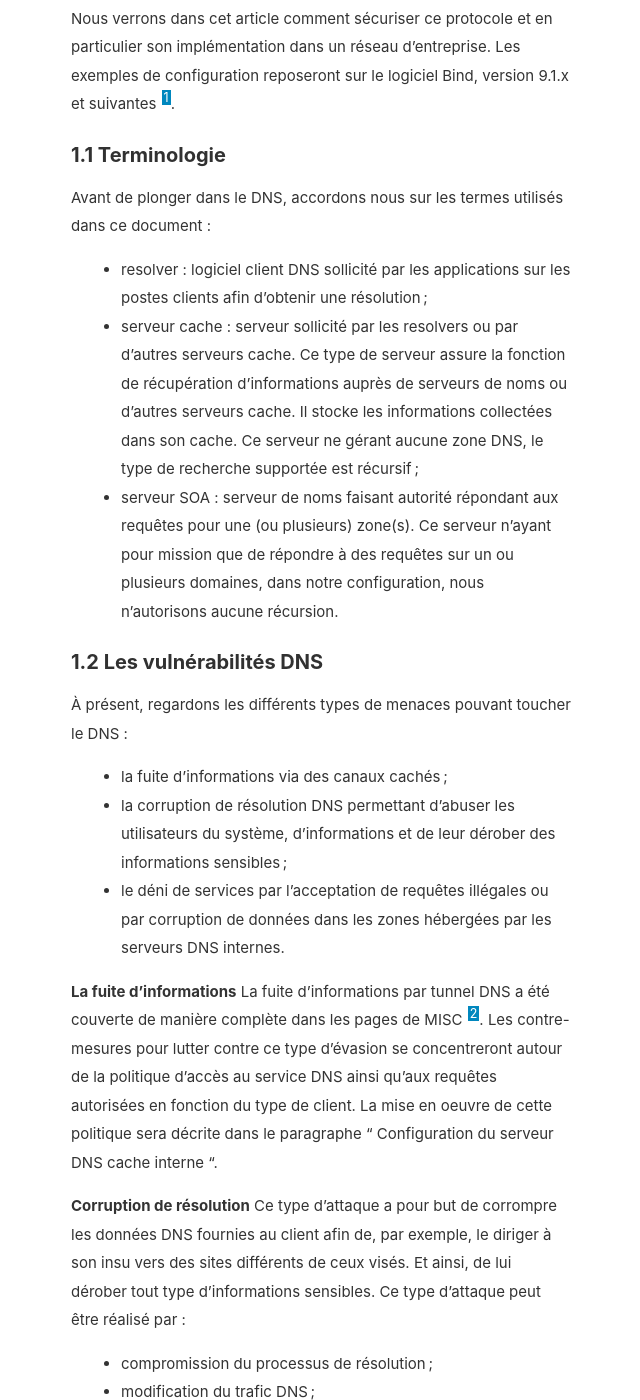
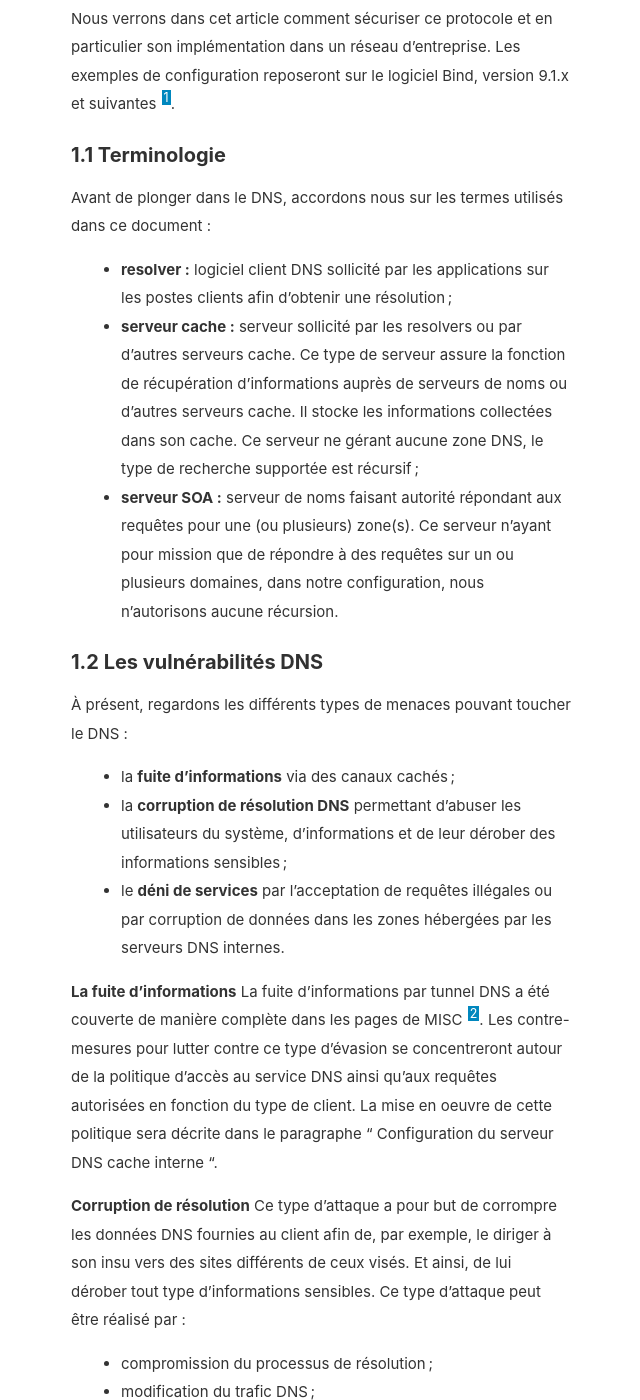
Before and after one commit to cbrocas/blog, a Jekyll site: the page built from _posts/2006-06-22-De-la-securite-d-une-architecture-dns-d-entreprise.md, in a window 1280 px wide and 1400 px high, scrolled down 957 px. Shown: the whole window, without its empty margins (319-959 px from the left). Built offline with Jekyll 4.4.1, drawn with Linux system fonts in a browser that asks for light colours; some of the changed text lies outside the part shown.

````diff
--- a/_posts/2006-06-22-De-la-securite-d-une-architecture-dns-d-entreprise.md
+++ b/_posts/2006-06-22-De-la-securite-d-une-architecture-dns-d-entreprise.md
@@ -15,15 +15,15 @@ Nous verrons dans cet article comment sécuriser ce protocole et en particulier
 
 ### 1.1 Terminologie
 Avant de plonger dans le DNS, accordons nous sur les termes utilisés dans ce document :
-* resolver : logiciel client DNS sollicité par les applications sur les postes clients afin d’obtenir une résolution ;
-* serveur cache : serveur sollicité par les resolvers ou par d’autres serveurs cache. Ce type de serveur assure la fonction de récupération d’informations auprès de serveurs de noms ou d’autres serveurs cache. Il stocke les informations collectées dans son cache. Ce serveur ne gérant aucune zone DNS, le type de recherche supportée est récursif ;
-* serveur SOA : serveur de noms faisant autorité répondant aux requêtes pour une (ou plusieurs) zone(s). Ce serveur n’ayant pour mission que de répondre à des requêtes sur un ou plusieurs domaines, dans notre configuration, nous n’autorisons aucune récursion.
+* **resolver :** logiciel client DNS sollicité par les applications sur les postes clients afin d’obtenir une résolution ;
+* **serveur cache :** serveur sollicité par les resolvers ou par d’autres serveurs cache. Ce type de serveur assure la fonction de récupération d’informations auprès de serveurs de noms ou d’autres serveurs cache. Il stocke les informations collectées dans son cache. Ce serveur ne gérant aucune zone DNS, le type de recherche supportée est récursif ;
+* **serveur SOA :** serveur de noms faisant autorité répondant aux requêtes pour une (ou plusieurs) zone(s). Ce serveur n’ayant pour mission que de répondre à des requêtes sur un ou plusieurs domaines, dans notre configuration, nous n’autorisons aucune récursion.
 
 ### 1.2 Les vulnérabilités DNS
 À présent, regardons les différents types de menaces pouvant toucher le DNS :
-* la fuite d’informations via des canaux cachés ;
-* la corruption de résolution DNS permettant d’abuser les utilisateurs du système, d’informations et de leur dérober des informations sensibles ;
-* le déni de services par l’acceptation de requêtes illégales ou par corruption de données dans les zones hébergées par les serveurs DNS internes.
+* la **fuite d’informations** via des canaux cachés ;
+* la **corruption de résolution DNS** permettant d’abuser les utilisateurs du système, d’informations et de leur dérober des informations sensibles ;
+* le **déni de services** par l’acceptation de requêtes illégales ou par corruption de données dans les zones hébergées par les serveurs DNS internes.
 
 **La fuite d’informations**
 La fuite d’informations par tunnel DNS a été couverte de manière complète dans les pages de MISC [^1]. Les contre-mesures pour lutter contre ce type d’évasion se concentreront autour de la politique d’accès au service DNS ainsi qu’aux requêtes autorisées en fonction du type de client. La mise en oeuvre de cette politique sera décrite dans le paragraphe " Configuration du serveur DNS cache interne ".
@@ -51,15 +51,15 @@ Le déni de services distribué est une menace commune à tous les protocoles TC
 
 Pour maitriser au mieux le DNS et son utilisation, nous fixons les règles suivantes :
 * Aucune machine du réseau interne ne peut accèder à l’internet. Elles utilisent toutes un proxy HTTP pour le web ou un relais SMTP pour la messagerie;
-* Aucune machine ne peut donc résoudre autre chose que le domaine mondomaine.fr.
+* Aucune machine ne peut donc résoudre autre chose que le domaine `mondomaine.fr`.
 Cela permet d’être sûr de pouvoir déployer une politique de sécurité maitrisable.
 
 ### 2.1 Les serveurs DNS et leur rôle
 La base pour fixer une politique de résolution est donc de définir un périmètre et des règles d’accès :
-* Un serveur DNS cache interne assure la résolution de tout type de requête issue d’une machine du réseau interne ;
-* Un serveur DNS SOA assure la gestion du domaine de l’entreprise pour le réseau interne de l’entreprise. Ce serveur ne peut être sollicité que par le serveur de résolution ;
-* Un serveur DNS cache en DMZ assure la résolution des requêtes sur les noms internet issues du serveur DNS cache interne ;
-* Un serveur DNS SOA externe assure la gestion du domaine de l’entreprise pour les macines de l’internet. Ce serveur sera sollicitable par toute machine sur l’internet.
+* Un **serveur DNS cache interne** assure la résolution de tout type de requête issue d’une machine du réseau interne ;
+* Un **serveur DNS SOA** assure la gestion du domaine de l’entreprise pour le réseau interne de l’entreprise. Ce serveur ne peut être sollicité que par le serveur de résolution ;
+* Un **serveur DNS cache en DMZ** assure la résolution des requêtes sur les noms internet issues du serveur DNS cache interne ;
+* Un **serveur DNS SOA externe** assure la gestion du domaine de l’entreprise pour les macines de l’internet. Ce serveur sera sollicitable par toute machine sur l’internet.
 
 ![archi dns](/assets/articles/archi-dns/archi.png)
 
@@ -82,7 +82,7 @@ Et bien, la première attaque DNS est d’éviter toute requête DNS ! En effe
 
 Par exemple sous un système Microsoft Windows, le processus de résolution suit les étapes suivantes :
 * vérification si on demande la résolution du propre nom de la machine ;
-* présence du nom dans le fichier hosts (%Systemroot%\System32\Drives\Etc\hosts) ;
+* présence du nom dans le fichier hosts (`%Systemroot%\System32\Drives\Etc\hosts`) ;
 * DNS ;
 * WINS ;
 * broadcast réseaux ;
@@ -90,19 +90,19 @@ Par exemple sous un système Microsoft Windows, le processus de résolution suit
 
 Ainsi, si vous modifier le contenu du fichier hosts, la chaîne de résolution DNS est corrompue. Toute la politique de sécurité DNS est déjà réduite à néant !
 
-Cette méthode est utilisée par exemple par les vers de la lignée MYTOB [^2] qui font ainsi pointer des sites de type symantec.com ou update.symantec.com vers 127.0.0.1 et empêcher ainsi toute mise à jour de l’antivirus.
+Cette méthode est utilisée par exemple par les vers de la lignée MYTOB [^2] qui font ainsi pointer des sites de type `symantec.com` ou `update.symantec.com` vers `127.0.0.1` et empêcher ainsi toute mise à jour de l’antivirus.
 
 La solution est donc de s’assurer que les utilisateurs n’ont pas les droits administrateur et donc ne peuvent exécuter de processus pouvant modifier le fichier hosts. Idem pour ce qui est de l’accès aux paramètres DNS.
 
 ### 3.2 Configuration du serveur DNS cache interne
-Une fois que le poste client nous semble correctement configuré, voyons la configuration du serveur de cache interne. Dans notre exemple, les machines du réseau interne sont dans le réseau 10.1.0.0/16 et le serveur cache interne a l’adresse 10.1.255.4.
+Une fois que le poste client nous semble correctement configuré, voyons la configuration du serveur de cache interne. Dans notre exemple, les machines du réseau interne sont dans le réseau `10.1.0.0/16` et le serveur cache interne a l’adresse `10.1.255.4`.
 
 **Les vues sous Bind**
 
 Nos besoins nous conduiront dans le paragraphe suivant à vouloir faire varier les résultats des requêtes en fonction du type de client (ici PC normaux et machines proxies/pivots). Or, Bind nous donne le moyen de réaliser cela : les vues. Une vue est une configuration de Bind pour répondre à certains clients certains résultats grâce aux instructions suivantes :
-* acl : permet de définir sous un nom un jeu de clients (adresses IP);
-* view : définit une configuration complète pour un type de client;
-* match-clients : instruction indiquant les clients à qui s’adressent une vue.
+* `acl` : permet de définir sous un nom un jeu de clients (adresses IP);
+* `view` : définit une configuration complète pour un type de client;
+* `match-clients` : instruction indiquant les clients à qui s’adressent une vue.
 
 ![Vues](/assets/articles/archi-dns/vues.png)
 
@@ -110,13 +110,13 @@ Au chapitre 2, nous avons défini différents types de clients au sein du résea
 
 **NB:** tous les fichiers de configuration sont disponibles sur le site [^3].
 
-```apache
+```bash
 // ENTETE DU FICHIER NAMED.CONF du DNS CACHE INTERNE
 // Definition des différents types de clients
 
 // les proxies
 acl "passerelles" { 10.1.255.3/32; };
-// les machines du reseau interne de l'entreprise
+// les machines du reseau interne de l entreprise
 acl "reseaulocal" { 10.1.0.0/16; };
 // le DNS cache en DMZ
 acl "dns-cache-internet" { 10.255.1.4/32; };
@@ -162,8 +162,8 @@ view "passerelles" {
 ![Resolution proxy](/assets/articles/archi-dns/resolution-dns-proxy.png)
 
 Les passerelles peuvent effectuer tout type de requête. Ces requêtes seront satisfaites de la maniêre suivante :
-* requête sur le domaine mondomaine.fr : envoi d’une requête auprès du serveur maître interne (IP : 10.255.2.4) ;
-* requête sur tout autre domaine : envoi vers le serveur cache en DMZ (adresse IP 10.255.1.4).
+* requête sur le domaine `mondomaine.fr` : envoi d’une requête auprès du serveur maître interne (IP : `10.255.2.4`) ;
+* requête sur tout autre domaine : envoi vers le serveur cache en DMZ (adresse IP `10.255.1.4`).
 
 Voici ensuite la vue pour les postes lambda du réseau local :
 
@@ -171,7 +171,7 @@ Voici ensuite la vue pour les postes lambda du réseau local :
 // Fin du FICHIER NAMED.CONF du DNS CACHE INTERNE
 // vue s adressant aux PC du reseau interne de l entreprise
 view "reseaulocal" {
-        // Machines a qui s'adressent cette vue.
+        // Machines a qui s adressent cette vue.
         // Ici, les machines lambda (PC) du reseau interne.
 	match-clients { "reseaulocal"; };
 
@@ -334,7 +334,7 @@ On dit généralement que l’udp est utilisée pour les requêtes simples et tc
 
 ## 6. Serveur DNS SOA externe
 Le serveur DNS Internet est celui le plus exposé en considérant le danger extérieur (nous ne reviendrons pas sur ce vaste sujet...). Il est donc important de bien lui appliquer les règles de sécurité appliquées à tout serveur disponible sur Internet. Au niveau de la configuration DNS, elle est très simple. Il suffit de créer une zone de type maître sur ce serveur et d’interdire toute récursion. Il faut ensuite remplir la zone avec les données devant être disponibles sur Internet.
-```apache
+```bash
 options {
 	// Répertoire où se trouvent les fichiers de zone
 	directory "/var/named";
````
Also changed, not shown: other parts of _posts/2006-06-22-De-la-securite-d-une-architecture-dns-d-entreprise.md (+1 -1 lines), 15 other files.
